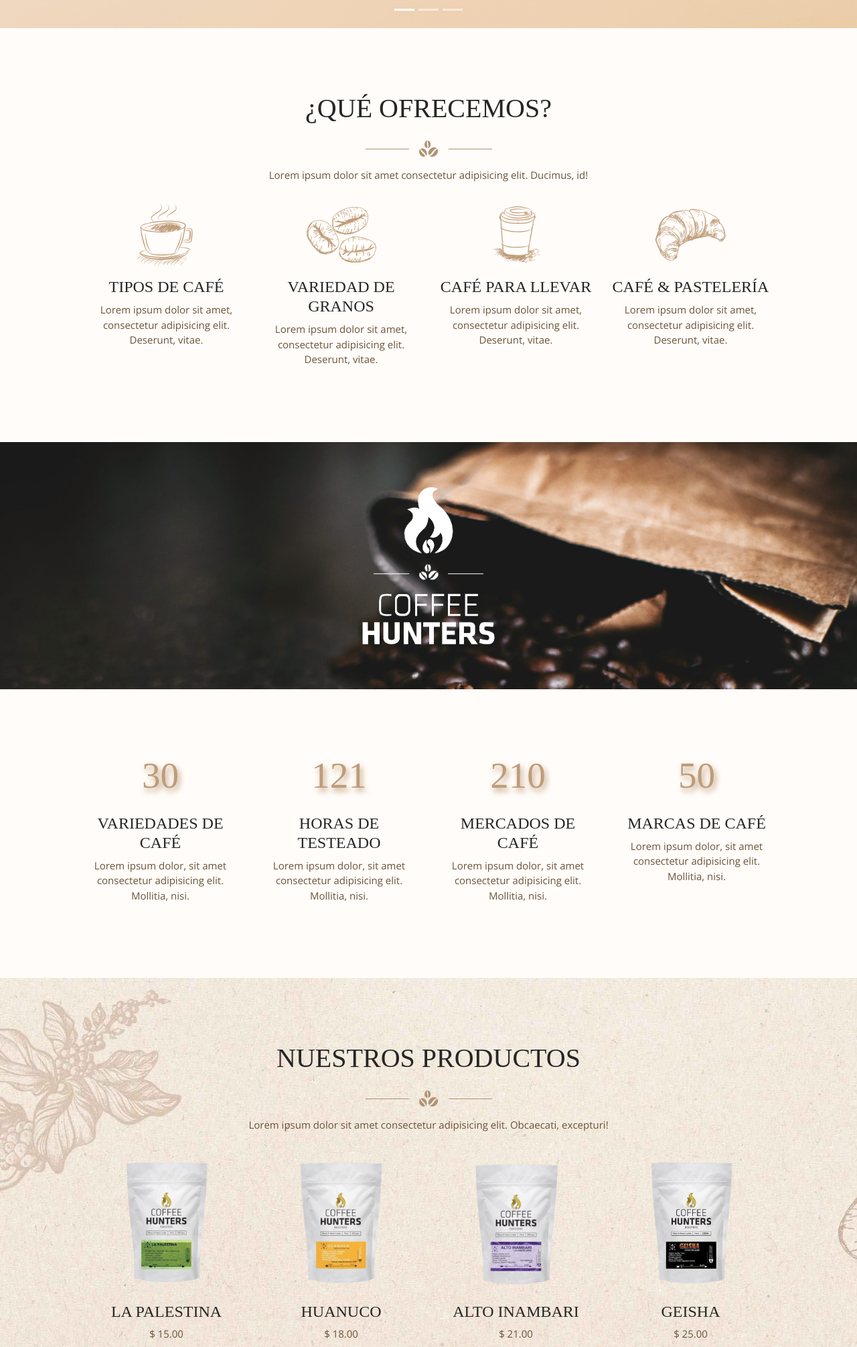
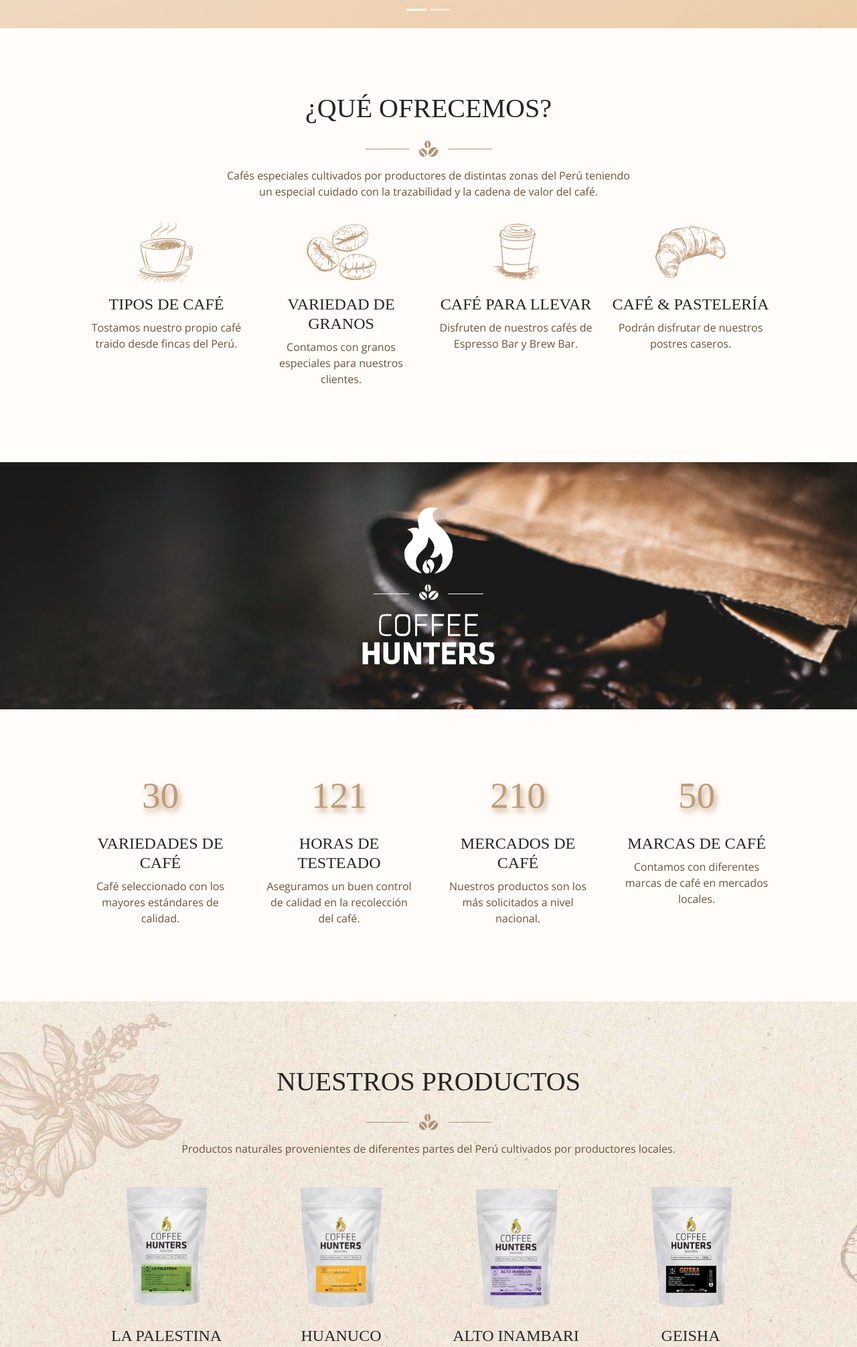
Before and after one commit to StefanoP21/coffehunter-responsive, a plain HTML site: page index.html in a window 1280 px wide. Shown: the part 597-2608 px from the top of the page at 67% size. Drawn offline with nearby package versions, Linux system fonts and the light colour scheme; a web font is replaced by a local one.

Commit message:
update files

```diff
--- a/assets/css/style.css
+++ b/assets/css/style.css
@@ -8,7 +8,7 @@ body {
 p {
     font-family: 'Open Sans', sans-serif;
     color: #6b543c;
-    font-size: 15px;
+    font-size: 16px;
 }
 
 h1 {
--- a/index.html
+++ b/index.html
@@ -78,7 +78,6 @@
                         <ol class="carousel-indicators">
                             <li data-bs-target="#slideshow" data-bs-slide-to="0" class="active"></li>
                             <li data-bs-target="#slideshow" data-bs-slide-to="1"></li>
-                            <li data-bs-target="#slideshow" data-bs-slide-to="2"></li>
                         </ol>
 
                         <!-- Slides -->
@@ -94,15 +93,6 @@
                             </div>
                             <div class="carousel-item">
                                 <img src="assets/img/slider2.jpg" class="d-block w-100" alt="banner 2">
-                                <div class="carousel-caption d-none d-md-block">
-                                    <img src="assets/img/icon.png" alt="icono" class="my-2">
-                                    <h1 class="text-white">COFFE HUNTERS</h1>
-                                    <img src="assets/img/slider-separator.png" alt="separador" class="w-auto">
-                                    <p class="text-white">El mejor café a nivel nacional</p>
-                                </div>
-                            </div>
-                            <div class="carousel-item">
-                                <img src="assets/img/slider3.jpg" class="d-block w-100" alt="banner 3">
                                 <div class="carousel-caption d-none d-md-block">
                                     <img src="assets/img/icon.png" alt="icono" class="my-2">
                                     <h1 class="text-white">COFFE HUNTERS</h1>
@@ -132,28 +122,31 @@
             <div class="container d-block w-100 text-center p-5">
                 <h1>¿QUÉ OFRECEMOS?</h1>
                 <img src="assets/img/title-separator.png" alt="separador" class="p-3">
-                <p>Lorem ipsum dolor sit amet consectetur adipisicing elit. Ducimus, id!</p>
+                <p>
+                    Cafés especiales cultivados por productores de distintas zonas del Perú teniendo <br>
+                    un especial cuidado con la trazabilidad y la cadena de valor del café.
+                </p>
                 <div class="container">
                     <div class="row">
                         <div class="col-sm-12 col-md-6 col-lg-3">
                             <img src="assets/img/producto1.png" alt="producto 1" class="p-3">
                             <h4>TIPOS DE CAFÉ</h4>
-                            <p>Lorem ipsum dolor sit amet, consectetur adipisicing elit. Deserunt, vitae.</p>
+                            <p>Tostamos nuestro propio café traido desde fincas del Perú.</p>
                         </div>
                         <div class="col-sm-12 col-md-6 col-lg-3">
                             <img src="assets/img/producto2.png" alt="producto 2" class="p-3">
                             <h4>VARIEDAD DE GRANOS</h4>
-                            <p>Lorem ipsum dolor sit amet, consectetur adipisicing elit. Deserunt, vitae.</p>
+                            <p>Contamos con granos especiales para nuestros clientes.</p>
                         </div>
                         <div class="col-sm-12 col-md-6 col-lg-3">
                             <img src="assets/img/producto3.png" alt="producto 3" class="p-3">
                             <h4>CAFÉ PARA LLEVAR</h4>
-                            <p>Lorem ipsum dolor sit amet, consectetur adipisicing elit. Deserunt, vitae.</p>
+                            <p>Disfruten de nuestros cafés de Espresso Bar y Brew Bar.</p>
                         </div>
                         <div class="col-sm-12 col-md-6 col-lg-3">
                             <img src="assets/img/producto4.png" alt="producto 4" class="p-3">
                             <h4>CAFÉ & PASTELERÍA</h4>
-                            <p>Lorem ipsum dolor sit amet, consectetur adipisicing elit. Deserunt, vitae.</p>
+                            <p>Podrán disfrutar de nuestros postres caseros.</p>
                         </div>
                     </div>
                 </div>
@@ -176,22 +169,22 @@
                     <div class="col-sm-12 col-md-6 col-lg-3 px-4">
                         <h3 class="pb-3">30</h3>
                         <h4>VARIEDADES DE CAFÉ</h4>
-                        <p>Lorem ipsum dolor, sit amet consectetur adipisicing elit. Mollitia, nisi.</p>
+                        <p>Café seleccionado con los mayores estándares de calidad.</p>
                     </div>
                     <div class="col-sm-12 col-md-6 col-lg-3 px-4">
                         <h3 class="pb-3">121</h3>
                         <h4>HORAS DE TESTEADO</h4>
-                        <p>Lorem ipsum dolor, sit amet consectetur adipisicing elit. Mollitia, nisi.</p>
+                        <p>Aseguramos un buen control de calidad en la recolección del café.</p>
                     </div>
                     <div class="col-sm-12 col-md-6 col-lg-3 px-4">
                         <h3 class="pb-3">210</h3>
                         <h4>MERCADOS DE CAFÉ</h4>
-                        <p>Lorem ipsum dolor, sit amet consectetur adipisicing elit. Mollitia, nisi.</p>
+                        <p>Nuestros productos son los más solicitados a nivel nacional.</p>
                     </div>
                     <div class="col-sm-12 col-md-6 col-lg-3 px-4">
                         <h3 class="pb-3">50</h3>
                         <h4>MARCAS DE CAFÉ</h4>
-                        <p>Lorem ipsum dolor, sit amet consectetur adipisicing elit. Mollitia, nisi.</p>
+                        <p>Contamos con diferentes marcas de café en mercados locales.</p>
                     </div>
                 </div>
             </div>
@@ -203,7 +196,7 @@
             <div class="container d-block w-100 p-5 text-center">
                 <h1>NUESTROS PRODUCTOS</h1>
                 <img src="assets/img/title-separator.png" alt="separador" class="p-3">
-                <p>Lorem ipsum dolor sit amet consectetur adipisicing elit. Obcaecati, excepturi!</p>
+                <p>Productos naturales provenientes de diferentes partes del Perú cultivados por productores locales.</p>
                 <div class="container">
                     <div class="row">
                         <div class="col-sm-12 col-md-6 col-lg-3" id="palestina">
@@ -237,7 +230,7 @@
             <div class="container p-5 text-center">
                 <h1>NUESTRA DULCE GALERÍA</h1>
                 <img src="assets/img/title-separator.png" alt="separador" class="p-3">
-                <p>Lorem ipsum dolor sit amet consectetur adipisicing elit. Vitae, autem.</p>
+                <p>Sientanse libres de revisar revisar la galería de nuestra marca nacional.</p>
                 <div class="row pt-4">
                     <div class="col-sm-12 col-md-6 col-lg-3 mb-4">
                         <img src="assets/img/galeria1.jpg" alt="galeria" class="w-100">
@@ -273,10 +266,10 @@
             <div class="container p-5 text-center">
                 <div class="row">
                     <div class="col-sm-12 col-lg-6 pb-5">
-                        <h4>Lorem ipsum dolor sit amet consectetur, adipisicing elit. Distinctio, vel. </h4>
+                        <h4>Para solicitar información detallada de nuestros productos dirigirse haga click en el botón</h4>
                     </div>
                     <div class="col-sm-12 col-lg-6">
-                        <button class="btn text-light px-4 py-3" type="submit">CONTACTANOS</button>
+                        <button class="btn text-light px-4 py-3" type="submit">CONTÁCTANOS</button>
                     </div>
                 </div>
             </div>
```
Also changed, not shown: assets/img/3.png (added), assets/img/4.png (added), assets/img/5.png (added).
